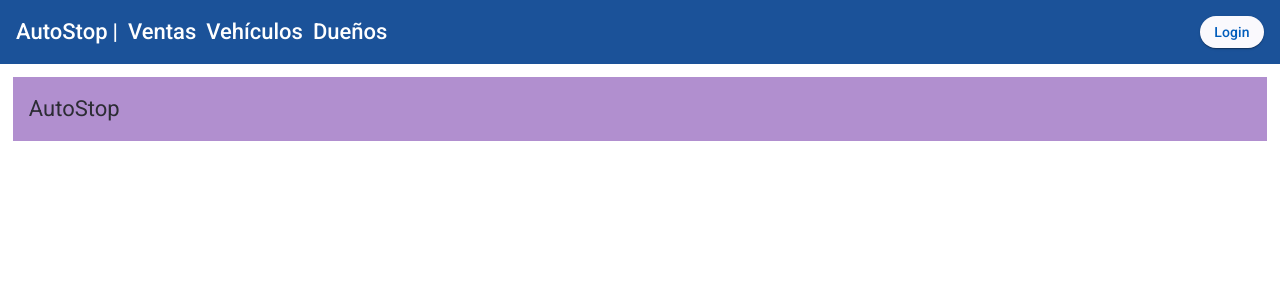
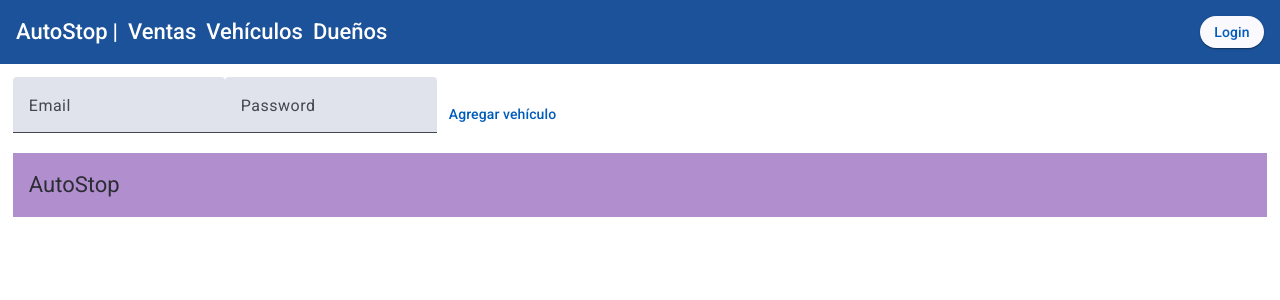
Before and after one commit to dbonomelli/front-end-automotoras, an Angular app: page /login in a window 1280 px wide. Before the commit this address led to /. Shown: the top 300 px of the page. Built offline with nearby package versions, Linux system fonts and the light colour scheme.

Commit message:
login try

```diff
--- a/src/app/app.routes.ts
+++ b/src/app/app.routes.ts
@@ -1,8 +1,10 @@
 import { Routes } from '@angular/router';
 import { DashboardComponent } from './pages/dashboard/dashboard.component';
 import { AddAutoComponent } from './pages/autos/add-auto/add-auto.component';
+import { LoginComponent } from './core/login/login.component';
 
 export const routes: Routes = [
     {path: 'autos', component: DashboardComponent},
-    {path: 'autos/create', component: AddAutoComponent}
+    {path: 'autos/create', component: AddAutoComponent},
+    {path: 'login', component: LoginComponent}
 ];
--- /dev/null
+++ b/src/app/core/login/login.component.html
@@ -0,0 +1,12 @@
+
+<div>
+    <mat-form-field>
+    <mat-label>Email</mat-label>
+        <input matInput [(ngModel)]="email">
+    </mat-form-field>
+    <mat-form-field>
+    <mat-label>Password</mat-label>
+        <input matInput [(ngModel)]="password" >
+    </mat-form-field>
+    <button mat-button (click)="login()"> Agregar vehículo</button>
+</div>
--- /dev/null
+++ b/src/app/core/login/login.component.ts
@@ -0,0 +1,25 @@
+import { Component } from '@angular/core';
+import {MatInputModule} from '@angular/material/input';
+import { MatButtonModule } from '@angular/material/button';
+import { FormsModule } from '@angular/forms';
+import { AuthService } from '../../service/auth.service';
+
+@Component({
+  selector: 'app-login',
+  standalone: true,
+  imports: [MatInputModule, FormsModule, MatButtonModule],
+  templateUrl: './login.component.html',
+  styleUrl: './login.component.scss'
+})
+export class LoginComponent {
+
+  constructor(private authService:AuthService){}
+
+  email:string = '';
+  password:string = '';
+
+
+  login(){
+    this.authService.login(this.email, this.password);
+  }
+}
--- /dev/null
+++ b/src/app/model/user.ts
@@ -0,0 +1,4 @@
+export class User {
+    email?:string;
+    password?:string;
+}
--- /dev/null
+++ b/src/app/service/auth.service.ts
@@ -0,0 +1,35 @@
+import { Injectable } from '@angular/core';
+import { User } from '../model/user';
+
+@Injectable({
+  providedIn: 'root'
+})
+export class AuthService {
+
+  users:User[] = [
+    {email: "a@a.cl", password: "1234"},
+    {email: "b@b.cl", password: "1234"}
+  ]
+
+  constructor() { }
+
+
+  register(user:User){
+    this.users.push(user)
+  }
+
+  login(email:string, password:string){
+    this.users.find((x) => {
+      if(x.email == email && x.password == password){
+        sessionStorage.setItem('username', email)
+      }
+    })
+  }
+
+  logout(){
+    if(sessionStorage.getItem('username')){
+      sessionStorage.removeItem('username');
+    }
+  }
+
+}
```
Also changed, not shown: src/app/core/login/login.component.scss (added), 2 other files (tests, documents, lock files or other folders).
